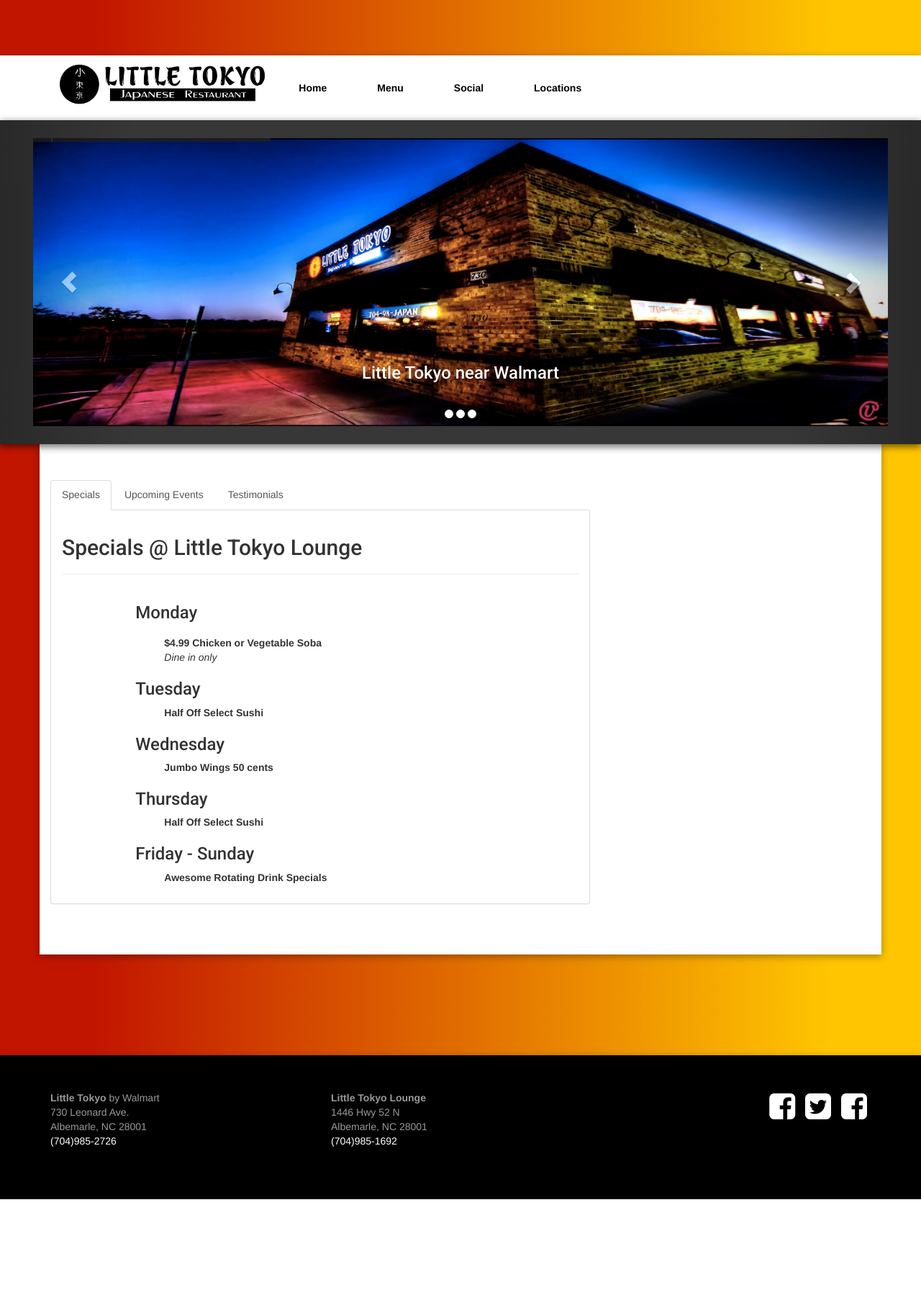
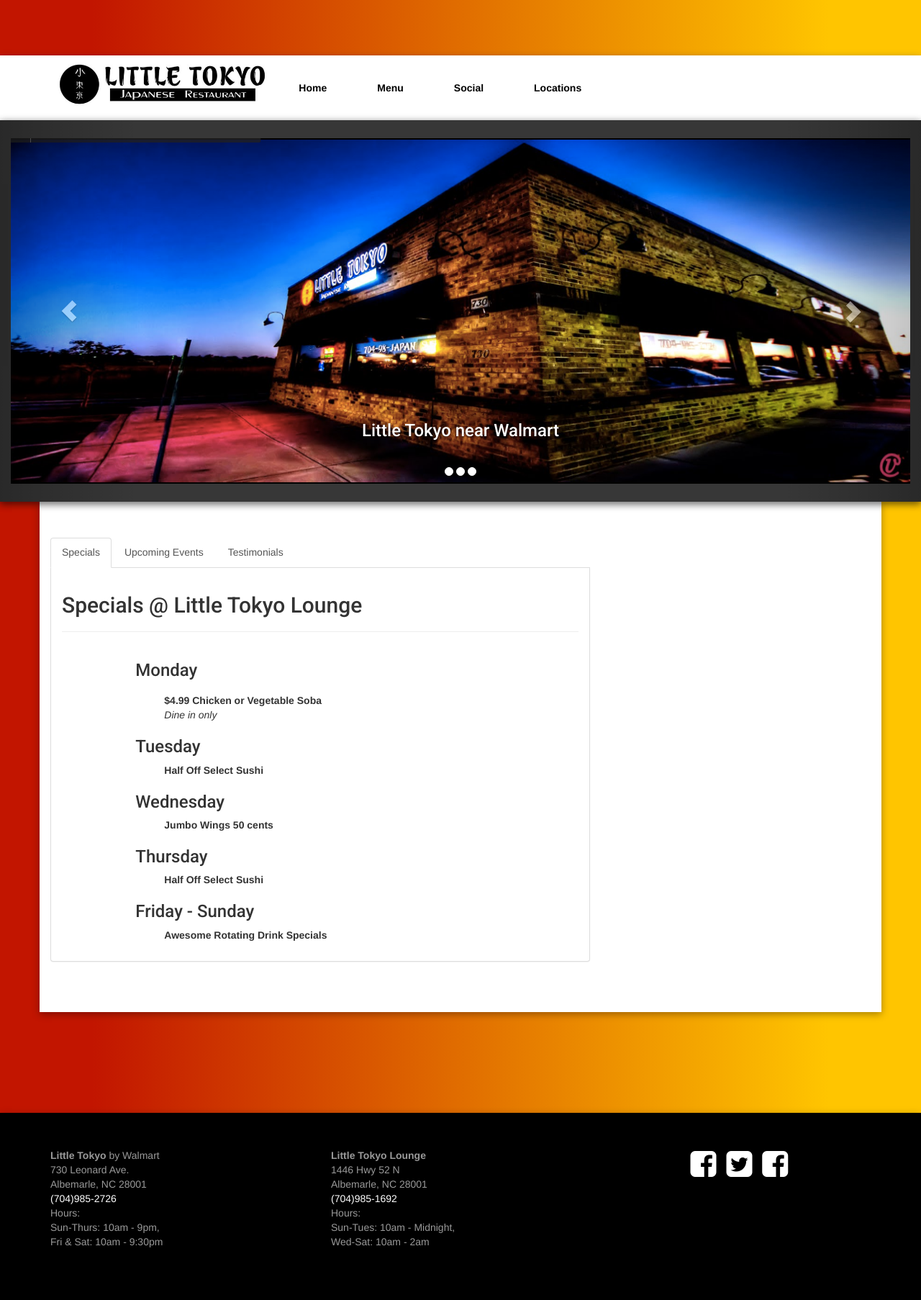
Before and after one commit to micha3lbrown/tokyo, a CakePHP app: the page made by app/View/Pages/home.ctp in a window 1280 px wide. Shown: the whole page at 72% size. Before the commit the page ends 1666 px from the top, so only its background shows below. Run offline with PHP 8.4 and a stand-in for CakePHP, Linux system fonts and the light colour scheme; the template is opened without the code that fills it, so the values that code supplies are empty; some libraries are stand-ins or nearby versions; some web fonts are replaced.

Commit message:
updating hours/slider/and viewport

```diff
--- a/app/View/Elements/footer.ctp
+++ b/app/View/Elements/footer.ctp
@@ -22,23 +22,25 @@
 <div id="footer" class="drop">
 	<div class="container padv50">
 		<div class="row">
-			<div class="col-sm-4">
+			<div class="col-sm-4 col-xs-6">
 				<address>
 				  <strong>Little Tokyo</strong> by Walmart<br>
 				  730 Leonard Ave.<br>
 				  Albemarle, NC 28001<br>
-				 <a href="tel:7049852726"> (704)985-2726 </a>
+				  <a href="tel:7049852726"> (704)985-2726 </a> <br />
+				  Hours: <br /> Sun-Thurs: 10am - 9pm, <br /> Fri & Sat: 10am - 9:30pm
 				</address>
 			</div>
-			<div class="col-sm-4">
+			<div class="col-sm-4 col-xs-6">
 				<address>
 				  <strong>Little Tokyo Lounge</strong><br>
 				  1446 Hwy 52 N<br>
 				  Albemarle, NC 28001<br>
-				<a href="tel:7049851692"> (704)985-1692 </a>
+				  <a href="tel:7049851692"> (704)985-1692 </a> <br />
+				  Hours: <br /> Sun-Tues: 10am - Midnight, <br /> Wed-Sat: 10am - 2am
 				</address>
 			</div>
-			<div class="col-sm-4 text-right">
+			<div class="col-sm-4 col-xs-12 text-center">
 				<ul class="list-inline">
 					<li>
 						<a title="Little Tokyo Lounge" href="http://facebook.com/littletokyolounge">
--- a/app/View/Elements/header.ctp
+++ b/app/View/Elements/header.ctp
@@ -57,9 +57,9 @@
 <body>
 	<nav class="nav-top drop" role='navigation'>
 	  <div class='container'>
-	    <img class='navbar-brand' id='logo' src='app/webroot/img/WhiteLogo.jpg'>
-	      <a href='http://google.com'></a>
-	    </img>
+	  	<a href="/">
+	    	<img class='navbar-brand' id='logo' src='app/webroot/img/WhiteLogo.jpg' />
+	    </a>
 	    <div class='navbar-header'>
 	      <button class='navbar-btn navbar-toggle collapsed' data-target='#nav-main' data-toggle='collapse' type='button'>
 	        <span class='sr-only'>Toggle navigation</span>
--- a/app/View/Pages/home.ctp
+++ b/app/View/Pages/home.ctp
@@ -27,14 +27,19 @@
           </div>
           <div class='item'>
            <!--  <img alt='' src='img/image_2.png'> -->
+            <img alt='' src='https://scontent-a.xx.fbcdn.net/hphotos-xpa1/v/t1.0-9/10689827_853324391365839_4446574699432796339_n.jpg?oh=842066b2933c60b5b79b5e84f50af284&oe=551AEE4E'>
+            <div class='carousel-caption'>
+              <h3></h3>
+            </div>
+          </div>
+           <div class='item'>
             <img alt='' src='https://fbcdn-sphotos-e-a.akamaihd.net/hphotos-ak-xfa1/t31.0-8/s960x960/10818489_856151924416419_8623894306244354937_o.jpg'>
             <div class='carousel-caption'>
               <h3></h3>
             </div>
           </div>
-
           <div class='item'>
-            <img alt='' src='https://fbcdn-sphotos-e-a.akamaihd.net/hphotos-ak-xpa1/v/t1.0-9/10665860_857216954309916_8305468388082384048_n.jpg?oh=32f211e62c3c3bda7c268a456d522700&oe=551C94D9&__gda__=1427680353_2eef8856a2b14c443923a939bd803202'>
+            <img alt='' src='https://fbcdn-sphotos-f-a.akamaihd.net/hphotos-ak-xpa1/v/t1.0-9/1655976_857088407656104_5538640408031701386_n.jpg?oh=31d010cd2c9a81a8bfe284f5b3fd621c&oe=551E1989&__gda__=1428066484_a9dffbd78e479e404253632de6d2c7c3'>
             <div class='carousel-caption'>
               <h3></h3>
             </div>
--- a/app/View/Pages/locations.ctp
+++ b/app/View/Pages/locations.ctp
@@ -15,7 +15,7 @@
         2
       ],
       [
-        '<strong>Tokyo Lounge</strong><br /> Hours: <br /> Sun-Thurs: 10am - Midnight, <br /> Fri & Sat: 10am - 2am <br> <a href="tel:7049851692"> (704)985-1692 </a>',
+        '<strong>Tokyo Lounge</strong><br /> Hours: <br /> Sun-Tues: 10am - Midnight, <br /> Wed-Sat: 10am - 2am <br> <a href="tel:7049851692"> (704)985-1692 </a>',
         '35.373430',
         '-80.195943',
         1
--- a/app/webroot/css/custom.css
+++ b/app/webroot/css/custom.css
@@ -319,7 +319,7 @@
 #homepageCarousel {
   padding: 25px 0; }
   #homepageCarousel .item img {
-    height: 400px;
+    height: 60vh;
     width: auto; }
 
 .navbar-toggle {
--- a/app/webroot/css/scss/custom.scss
+++ b/app/webroot/css/scss/custom.scss
@@ -158,7 +158,7 @@
 	padding:25px 0;
 
 	.item img{
-		height: 400px;
+		height: 60vh;
 		width: auto;
 	}
 }
```
